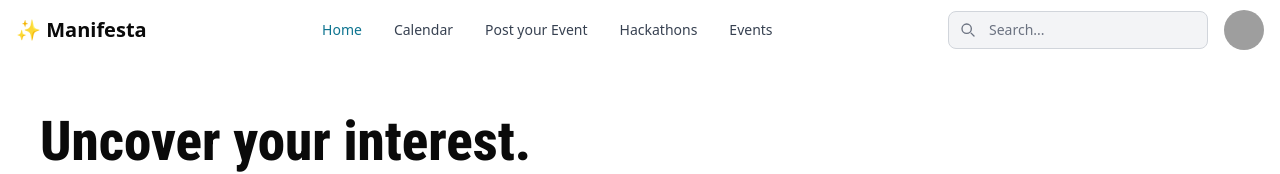
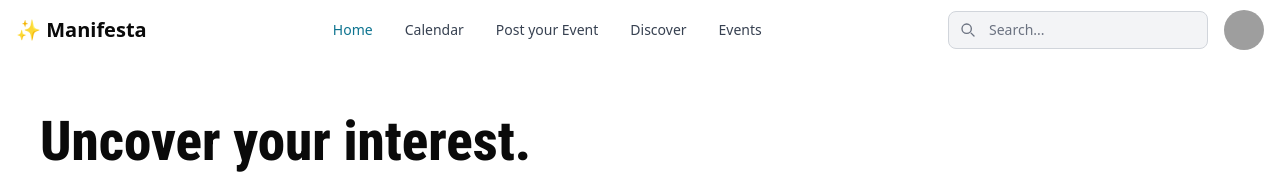
Before and after one commit to LovishManchanda719/Manifesta, a React (Vite) app: page / in a window 1280 px wide. Shown: the top 174 px of the page. Built offline with nearby package versions, Linux system fonts and the light colour scheme; grey boxes are pictures that could not be loaded.

Commit message:
Update navbar.tsx

```diff
--- a/src/components/navbar/navbar.tsx
+++ b/src/components/navbar/navbar.tsx
@@ -67,7 +67,7 @@ import {
           </NavbarLink>
           <NavbarLink href="#">Calendar</NavbarLink>
           <NavbarLink href="#">Post your Event</NavbarLink>
-          <NavbarLink href="#">Hackathons</NavbarLink>
+          <NavbarLink href="#">Discover</NavbarLink>
           <NavbarLink href="#">Events</NavbarLink>
         </NavbarCollapse>
       </Navbar>
```
